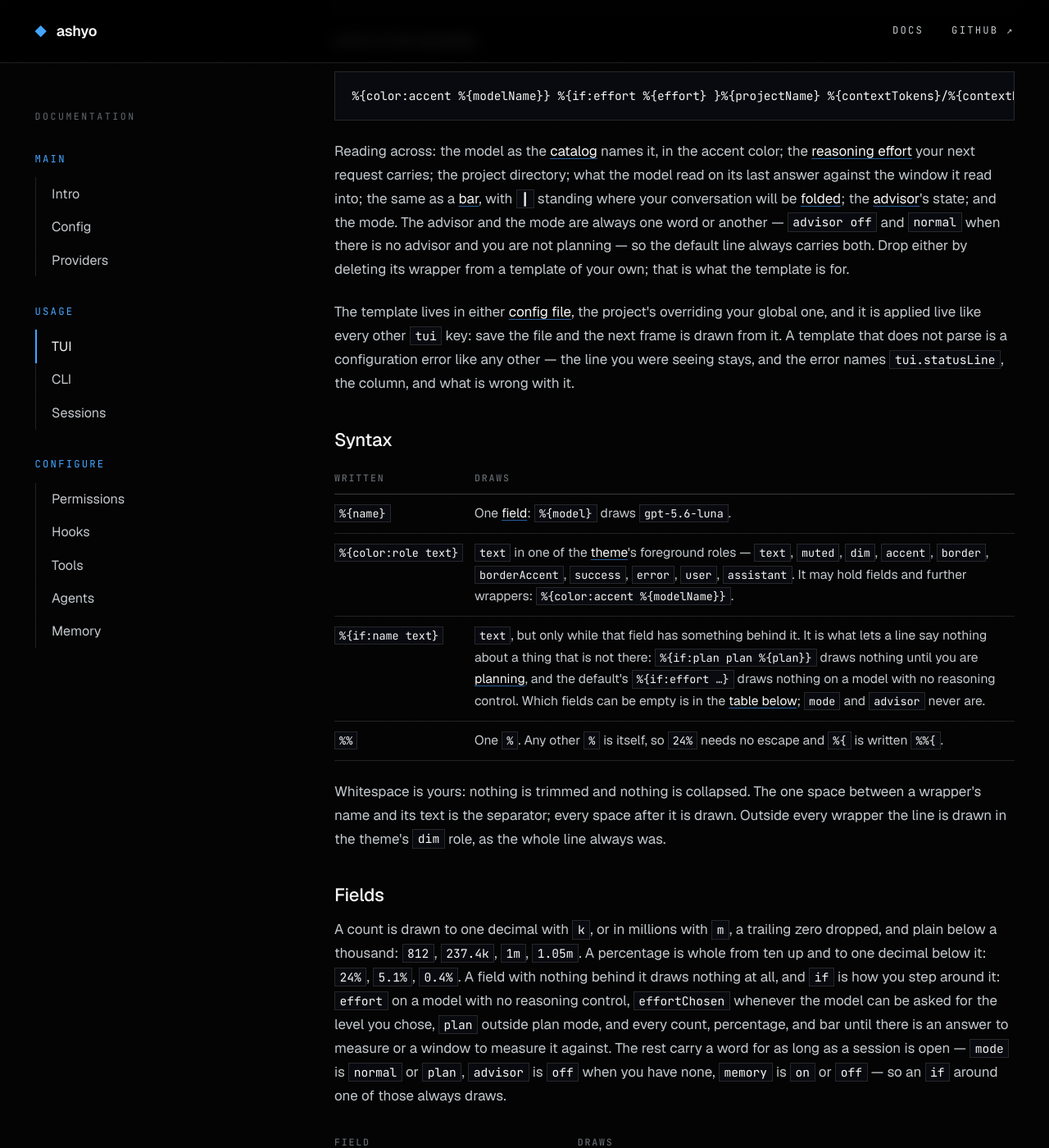
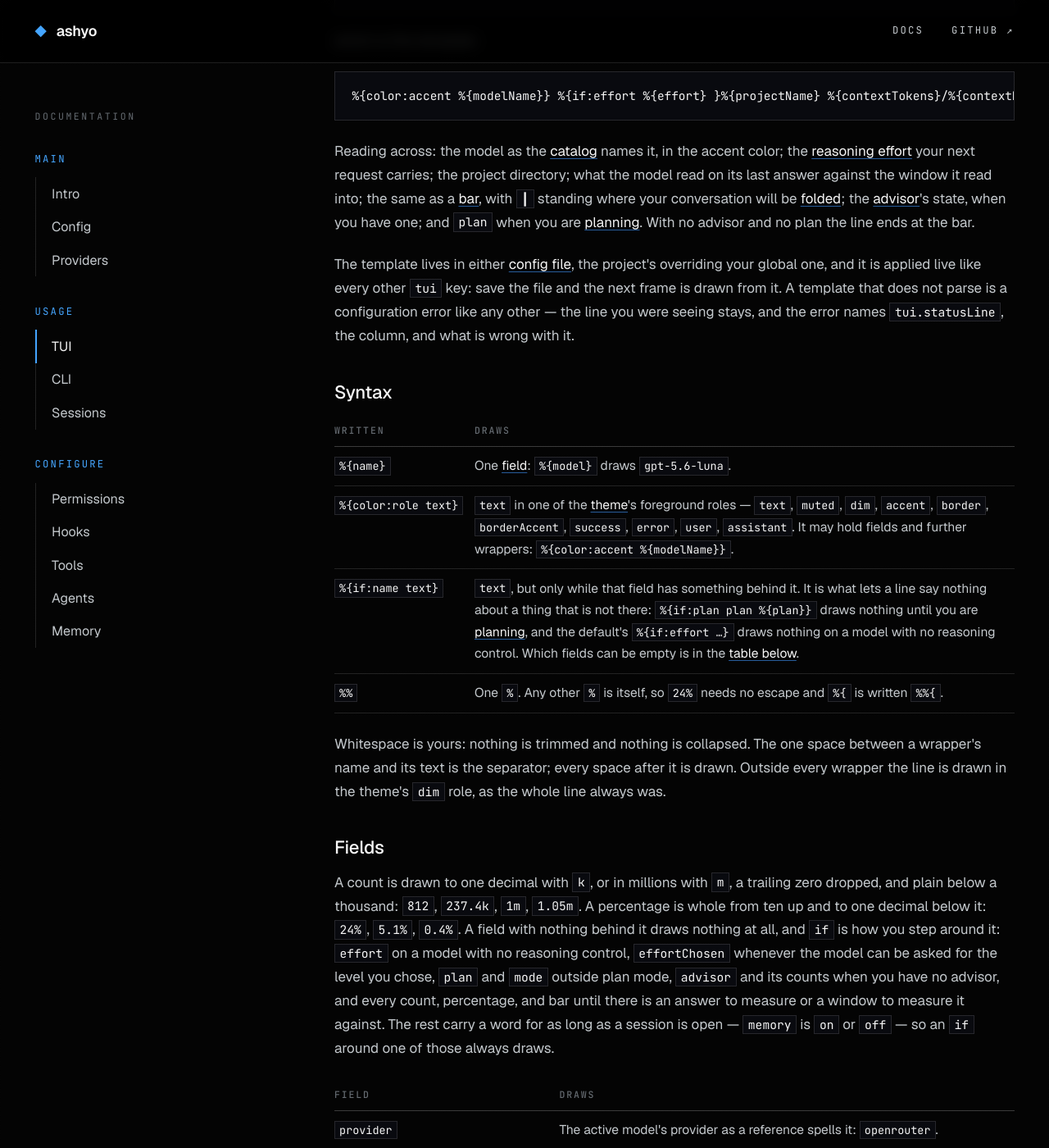
Before and after one commit to ashyo-ai/ashyo-ai.github.io, a Jekyll site: the page built from tui.html, in a window 1280 px wide and 1400 px high, scrolled down 27479 px. Shown: the whole window at 82% size. Built offline with Jekyll 4.4.1, drawn with Linux system fonts in a browser that asks for light colours; some of the changed text lies outside the part shown.

Commit message:
fix(runtime): publish normal mode and a missing advisor as empty status fields

```diff
--- a/config.html
+++ b/config.html
@@ -67,7 +67,7 @@
 <h2 id="advisor">The advisor section</h2>
 <p>One optional top-level object holds every advisor setting. Keys you leave out take their defaults.</p>
 <pre>"advisor": { "enable": true, "lookBack": 8, "syncTurns": 0, "immuneTurns": 3 }</pre>
-<p><code>enable</code> is the switch. Set it to <code>false</code> and no advisor runs, the status line's advisor field reads <code>off</code>, and <code>roles.advisor</code> stays where it is — turning the advisor off does not cost you the model list. Leaving it on with no <code>roles.advisor</code> configured also means no advisor, and is not an error: the role is what says which model would run. Saving either way applies at once; an advisor started by a save begins with an empty context, having seen nothing of the session so far.</p>
+<p><code>enable</code> is the switch. Set it to <code>false</code> and no advisor runs, the status line's advisor field is empty, and <code>roles.advisor</code> stays where it is — turning the advisor off does not cost you the model list. Leaving it on with no <code>roles.advisor</code> configured also means no advisor, and is not an error: the role is what says which model would run. Saving either way applies at once; an advisor started by a save begins with an empty context, having seen nothing of the session so far.</p>
 <p><code>syncTurns</code> and <code>immuneTurns</code> are counts of main-session turns, whole and non-negative. See <a href="#sync-turns">Waiting for the advisor</a> and <a href="#immune-turns">Leaving the model alone</a>.</p>
 <p>Unlike roles and web search, a project's <code>advisor</code> section replaces the global one whole rather than key by key: a project that writes the section gets its own keys and the defaults for the rest, never a global value for a key it left out.</p>
 
--- a/tui.html
+++ b/tui.html
@@ -275,10 +275,10 @@
 
 <h2 id="status-line">Status line</h2>
 <p>The status line is yours to write. <a href="config.html#schema"><code>tui.statusLine</code></a> is a template — literal text with placeholders in it — drawn once per frame and cut at the terminal's width with no mark. Write nothing and you get the default:</p>
-<pre class="terminal">GPT 5.6 Luna xhigh ashyo 237.4k/1m ─────────24%────────────────────┃─────── advisor ready normal</pre>
+<pre class="terminal">GPT 5.6 Luna xhigh ashyo 237.4k/1m ─────────24%────────────────────┃─────── advisor ready</pre>
 <p>which is this template:</p>
 <pre class="terminal">%{color:accent %{modelName}} %{if:effort %{effort} }%{projectName} %{contextTokens}/%{contextMaxTokens} %{contextProgress}%{if:advisor  advisor %{advisor}}%{if:mode  %{mode}}</pre>
-<p>Reading across: the model as the <a href="#model-catalog">catalog</a> names it, in the accent color; the <a href="#reasoning-effort">reasoning effort</a> your next request carries; the project directory; what the model read on its last answer against the window it read into; the same as a <a href="#status-line-bar">bar</a>, with <code>┃</code> standing where your conversation will be <a href="sessions.html#compaction">folded</a>; the <a href="agents.html#advisor">advisor</a>'s state; and the mode. The advisor and the mode are always one word or another — <code>advisor off</code> and <code>normal</code> when there is no advisor and you are not planning — so the default line always carries both. Drop either by deleting its wrapper from a template of your own; that is what the template is for.</p>
+<p>Reading across: the model as the <a href="#model-catalog">catalog</a> names it, in the accent color; the <a href="#reasoning-effort">reasoning effort</a> your next request carries; the project directory; what the model read on its last answer against the window it read into; the same as a <a href="#status-line-bar">bar</a>, with <code>┃</code> standing where your conversation will be <a href="sessions.html#compaction">folded</a>; the <a href="agents.html#advisor">advisor</a>'s state, when you have one; and <code>plan</code> when you are <a href="#plan-mode">planning</a>. With no advisor and no plan the line ends at the bar.</p>
 <p>The template lives in either <a href="config.html">config file</a>, the project's overriding your global one, and it is applied live like every other <code>tui</code> key: save the file and the next frame is drawn from it. A template that does not parse is a configuration error like any other — the line you were seeing stays, and the error names <code>tui.statusLine</code>, the column, and what is wrong with it.</p>
 
 <h3 id="status-line-syntax">Syntax</h3>
@@ -286,13 +286,13 @@
 <tr><th>Written</th><th>Draws</th></tr>
 <tr><td><code>%{name}</code></td><td>One <a href="#status-line-fields">field</a>: <code>%{model}</code> draws <code>gpt-5.6-luna</code>.</td></tr>
 <tr><td><code>%{color:role text}</code></td><td><code>text</code> in one of the <a href="#themes">theme</a>'s foreground roles — <code>text</code>, <code>muted</code>, <code>dim</code>, <code>accent</code>, <code>border</code>, <code>borderAccent</code>, <code>success</code>, <code>error</code>, <code>user</code>, <code>assistant</code>. It may hold fields and further wrappers: <code>%{color:accent %{modelName}}</code>.</td></tr>
-<tr><td><code>%{if:name text}</code></td><td><code>text</code>, but only while that field has something behind it. It is what lets a line say nothing about a thing that is not there: <code>%{if:plan  plan %{plan}}</code> draws nothing until you are <a href="#plan-mode">planning</a>, and the default's <code>%{if:effort …}</code> draws nothing on a model with no reasoning control. Which fields can be empty is in the <a href="#status-line-fields">table below</a>; <code>mode</code> and <code>advisor</code> never are.</td></tr>
+<tr><td><code>%{if:name text}</code></td><td><code>text</code>, but only while that field has something behind it. It is what lets a line say nothing about a thing that is not there: <code>%{if:plan  plan %{plan}}</code> draws nothing until you are <a href="#plan-mode">planning</a>, and the default's <code>%{if:effort …}</code> draws nothing on a model with no reasoning control. Which fields can be empty is in the <a href="#status-line-fields">table below</a>.</td></tr>
 <tr><td><code>%%</code></td><td>One <code>%</code>. Any other <code>%</code> is itself, so <code>24%</code> needs no escape and <code>%{</code> is written <code>%%{</code>.</td></tr>
 </table>
 <p>Whitespace is yours: nothing is trimmed and nothing is collapsed. The one space between a wrapper's name and its text is the separator; every space after it is drawn. Outside every wrapper the line is drawn in the theme's <code>dim</code> role, as the whole line always was.</p>
 
 <h3 id="status-line-fields">Fields</h3>
-<p>A count is drawn to one decimal with <code>k</code>, or in millions with <code>m</code>, a trailing zero dropped, and plain below a thousand: <code>812</code>, <code>237.4k</code>, <code>1m</code>, <code>1.05m</code>. A percentage is whole from ten up and to one decimal below it: <code>24%</code>, <code>5.1%</code>, <code>0.4%</code>. A field with nothing behind it draws nothing at all, and <code>if</code> is how you step around it: <code>effort</code> on a model with no reasoning control, <code>effortChosen</code> whenever the model can be asked for the level you chose, <code>plan</code> outside plan mode, and every count, percentage, and bar until there is an answer to measure or a window to measure it against. The rest carry a word for as long as a session is open — <code>mode</code> is <code>normal</code> or <code>plan</code>, <code>advisor</code> is <code>off</code> when you have none, <code>memory</code> is <code>on</code> or <code>off</code> — so an <code>if</code> around one of those always draws.</p>
+<p>A count is drawn to one decimal with <code>k</code>, or in millions with <code>m</code>, a trailing zero dropped, and plain below a thousand: <code>812</code>, <code>237.4k</code>, <code>1m</code>, <code>1.05m</code>. A percentage is whole from ten up and to one decimal below it: <code>24%</code>, <code>5.1%</code>, <code>0.4%</code>. A field with nothing behind it draws nothing at all, and <code>if</code> is how you step around it: <code>effort</code> on a model with no reasoning control, <code>effortChosen</code> whenever the model can be asked for the level you chose, <code>plan</code> and <code>mode</code> outside plan mode, <code>advisor</code> and its counts when you have no advisor, and every count, percentage, and bar until there is an answer to measure or a window to measure it against. The rest carry a word for as long as a session is open — <code>memory</code> is <code>on</code> or <code>off</code> — so an <code>if</code> around one of those always draws.</p>
 <table>
 <tr><th>Field</th><th>Draws</th></tr>
 <tr><td><code>provider</code></td><td>The active model's provider as a reference spells it: <code>openrouter</code>.</td></tr>
@@ -308,8 +308,8 @@
 <tr><td><code>contextPercent</code></td><td>The one over the other.</td></tr>
 <tr><td><code>contextProgress</code></td><td>The same as a <a href="#status-line-bar">bar</a>.</td></tr>
 <tr><td><code>advisorTokens</code>, <code>advisorMaxTokens</code>, <code>advisorPercent</code></td><td>The same three numbers for the <a href="agents.html#advisor">advisor</a>'s own model and its last call.</td></tr>
-<tr><td><code>advisor</code></td><td><code>ready</code>, <code>running</code>, <code>catching up</code> while a turn waits for the advisor under <a href="config.html#sync-turns"><code>advisor.syncTurns</code></a>, <code>off</code>, or an error.</td></tr>
-<tr><td><code>mode</code></td><td><code>normal</code> or <code>plan</code>.</td></tr>
+<tr><td><code>advisor</code></td><td><code>ready</code>, <code>running</code>, <code>catching up</code> while a turn waits for the advisor under <a href="config.html#sync-turns"><code>advisor.syncTurns</code></a>, or an error; empty when you have no advisor.</td></tr>
+<tr><td><code>mode</code></td><td><code>plan</code> in <a href="#plan-mode">plan mode</a>; empty otherwise.</td></tr>
 <tr><td><code>interaction</code></td><td><code>interactive</code> or <code>uninterrupted</code>.</td></tr>
 <tr><td><code>plan</code></td><td>In <a href="#plan-mode">plan mode</a> only: the <code>plan.md</code> path and <code>pending</code> or <code>ready</code>.</td></tr>
 <tr><td><code>role</code></td><td>The <a href="config.html#roles">role</a> driving the conversation.</td></tr>
```
